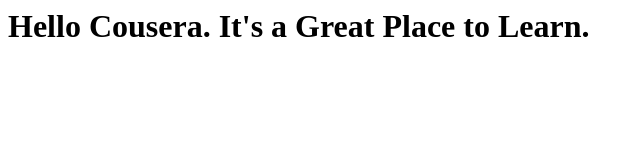
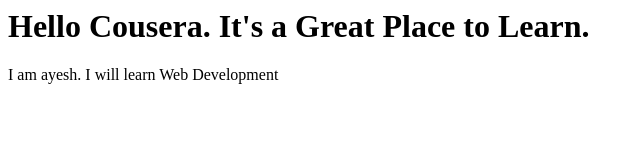
Before and after one commit to AyeshAlmeida/Cousera_test, a plain HTML site: page site/index.html in a window 1280 px wide. Shown: the whole page, without its empty margins (0-643 px from the left). Drawn offline with Linux system fonts and the light colour scheme.

Commit message:
Third Edit

```diff
--- a/site/index.html
+++ b/site/index.html
@@ -5,5 +5,6 @@
 </head>
 <body>
 <h1>Hello Cousera. It's a Great Place to Learn.</h1>
+I am ayesh. I will learn Web Development
 </body>
 </html>
```
